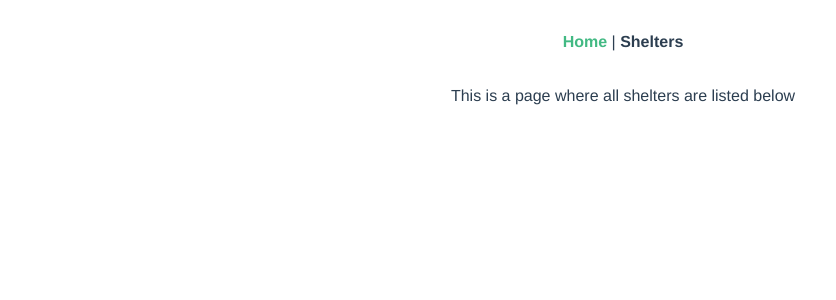
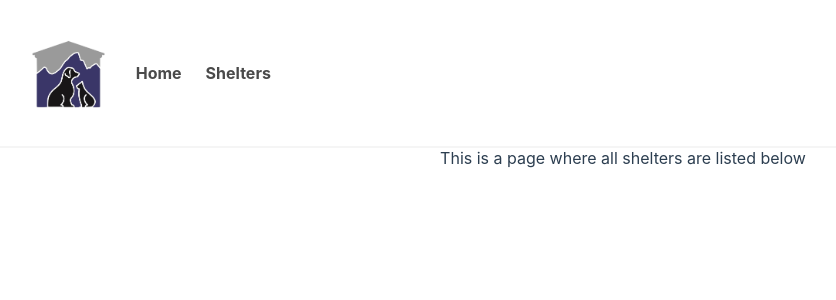
Before and after one commit to ozrn/shelter-finder, a Vue app in the folder week-8/frontend/: page / in a window 1280 px wide. Shown: the top 300 px of the page, without its empty margins (17-853 px from the left). Built offline with nearby package versions, Linux system fonts and the light colour scheme; no server answers.

Commit message:
Install bulma, style navbar

```diff
--- a/week-8/frontend/postcss.config.js
+++ /dev/null
@@ -1,6 +0,0 @@
-module.exports = {
-  plugins: {
-    tailwindcss: {},
-    autoprefixer: {}
-  }
-}
--- a/week-8/frontend/src/App.vue
+++ b/week-8/frontend/src/App.vue
@@ -1,16 +1,29 @@
 <template>
   <div>
-    <nav>
-      <router-link to="/">Home</router-link> |
-      <router-link :to="{ name: 'shelter' }">Shelters</router-link>
-    </nav>
-    <router-view />
+   <nav class="navbar has-shadow" role="navigation" aria-label="main navigation">
+    <div class="navbar-brand">
+      <a class="navbar-item">
+      <img src="../src/assets/project-img.jpg" alt="site-logo" style="max-height: 70px;">
+      </a>
+      <a role="button" class="navbar-burger" aria-label="menu" aria-expanded="false" data-target="navbarBasicExample">
+       <span aria-hidden="true"></span>
+       <span aria-hidden="true"></span>
+       <span aria-hidden="true"></span>
+      </a>
+    </div>
+    <div id="navbarBasicExample" class="navbar-menu">
+    <div class="navbar-start">
+     <router-link class="navbar-item" to="/">Home</router-link>
+     <router-link class="navbar-item" :to="{ name: 'shelter' }">Shelters</router-link>
+    </div>
+    </div>
+   </nav>
+  <router-view />
   </div>
 </template>
 
 <style>
 #app {
-  font-family: Avenir, Helvetica, Arial, sans-serif;
   -webkit-font-smoothing: antialiased;
   -moz-osx-font-smoothing: grayscale;
   text-align: center;
@@ -26,7 +39,4 @@ nav a {
   color: #2c3e50;
 }
 
-nav a.router-link-exact-active {
-  color: #42b983;
-}
 </style>
--- a/week-8/frontend/src/assets/tailwind.css
+++ /dev/null
@@ -1,5 +0,0 @@
-@tailwind base;
-
-@tailwind components;
-
-@tailwind utilities;
--- a/week-8/frontend/src/main.js
+++ b/week-8/frontend/src/main.js
@@ -2,6 +2,6 @@ import { createApp } from 'vue'
 import App from './App.vue'
 import router from './router'
 import store from './store'
-import './assets/tailwind.css'
+import '../node_modules/bulma/css/bulma.css'
 
 createApp(App).use(store).use(router).mount('#app')
--- a/week-8/frontend/tailwind.config.js
+++ /dev/null
@@ -1,8 +0,0 @@
-/** @type {import('tailwindcss').Config} */
-module.exports = {
-  content: ['./public/**/*.html', './src/**/*.{vue,js,ts,jsx,tsx}'],
-  theme: {
-    extend: {},
-  },
-  plugins: [],
-}
```
Also changed, not shown: week-8/frontend/package.json (+2 -5 lines), week-8/frontend/src/assets/project-img.jpg (added), 1 other file (tests, documents, lock files or other folders).
